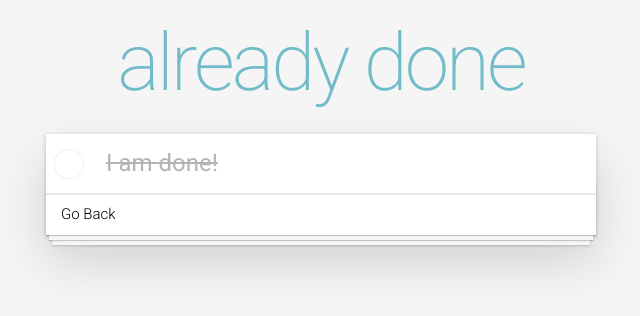
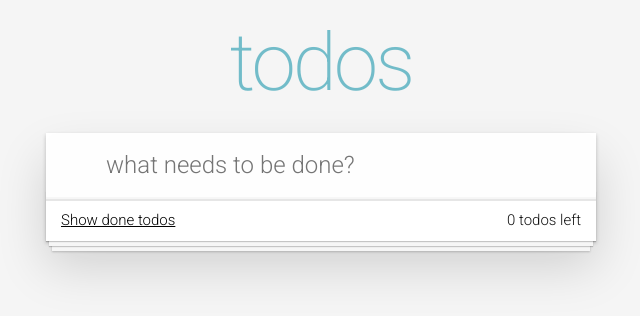
Before and after one commit to TMFLGR/ng-workshop-project, an Angular app: page / in a window 1280 px wide. Shown: the top 316 px of the page, without its empty margins (319-959 px from the left). Built offline with nearby package versions, Linux system fonts and the light colour scheme.

Commit message:
08-routing-basics

```diff
--- a/src/app/app-routing.module.ts
+++ b/src/app/app-routing.module.ts
@@ -1,8 +1,19 @@
 import { NgModule } from '@angular/core';
 import { Routes, RouterModule } from '@angular/router';
+import { TodosComponent } from './todos/todos.component';
+import { FilteredTodoListComponent } from './filtered-todo-list/filtered-todo-list.component';
 
 
-const routes: Routes = [];
+const routes: Routes = [
+    {
+        path: '',
+        component: TodosComponent
+    },
+    {
+        path: 'done',
+        component: FilteredTodoListComponent
+    }
+];
 
 @NgModule({
   imports: [RouterModule.forRoot(routes)],
--- a/src/app/app.component.html
+++ b/src/app/app.component.html
@@ -1,4 +1,3 @@
 <div class="wrapper">
-    <app-filtered-todo-list></app-filtered-todo-list>
-    <!-- <app-todos></app-todos> -->
+    <router-outlet></router-outlet>
 </div>
--- a/src/app/filtered-todo-list/filtered-todo-list.component.html
+++ b/src/app/filtered-todo-list/filtered-todo-list.component.html
@@ -14,6 +14,6 @@
         </ul>
     </div>
     <div class="footer">
-        <a>Go Back</a>
+        <a routerLink='/'>Go Back</a>
     </div>
 </div>
--- a/src/app/todo-list/todo-list.component.html
+++ b/src/app/todo-list/todo-list.component.html
@@ -33,5 +33,6 @@
     </ul>
 </div>
 <div class="footer">
+    <a routerLink='/done'>Show done todos</a>
     <span class="todo-count">{{countUndoneTodos()}} todos left</span>
 </div>
```
